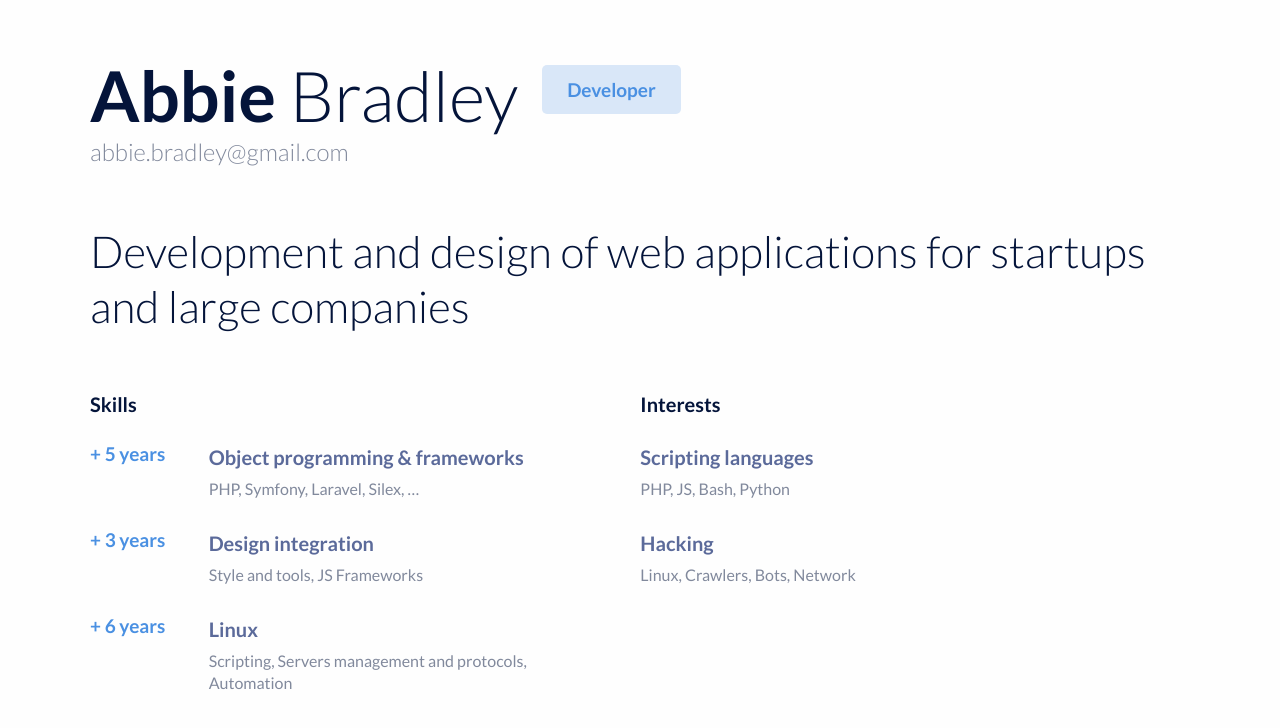
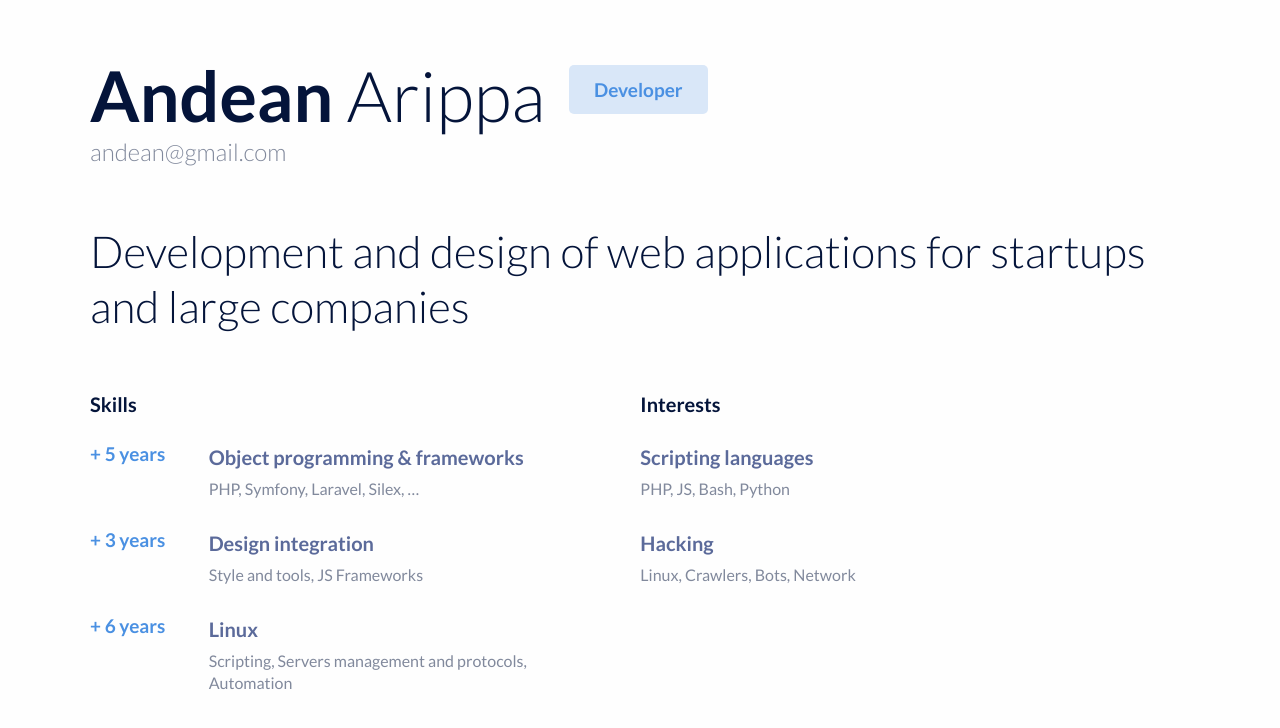
Before and after one commit to SilverNate/SilverNate.github.io, a plain HTML site: page index.html in a window 1280 px wide. Shown: the top 728 px of the page. Drawn offline with Linux system fonts and the light colour scheme.

Commit message:
Update index.html

```diff
--- a/index.html
+++ b/index.html
@@ -9,9 +9,9 @@
 
 	<div class="container">
 		<div class="hero">
-			<h1 class="name"><strong>Abbie</strong> Bradley</h1>
+			<h1 class="name"><strong>Andean</strong> Arippa</h1>
 			<span class="job-title">Developer</span>
-			<span class="email">abbie.bradley@gmail.com</span>
+			<span class="email">andean@gmail.com</span>
 
 			<h2 class="lead">Development and design of web applications
 for startups and large companies</h2>
```
